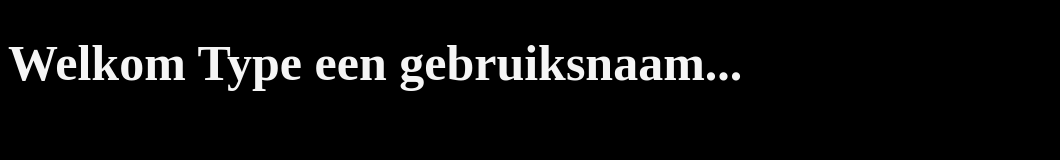
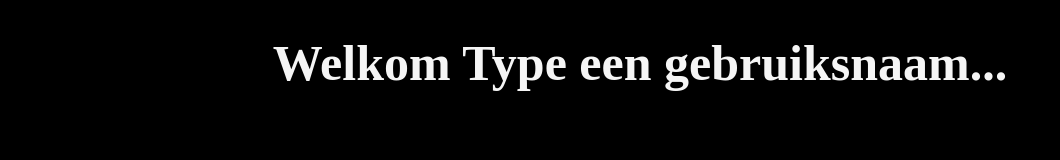
Before and after one commit to ayachi-code/rock-paper-scissors, a website: page public/index.html in a window 1280 px wide. Shown: the whole page, without its empty margins (0-1060 px from the left). Drawn offline with Linux system fonts and the light colour scheme.

Commit message:
class gemaakt die de h1 bevat

```diff
--- a/public/css/index.css
+++ b/public/css/index.css
@@ -6,3 +6,9 @@ body {
     color: whitesmoke;
     font-size: 50px;
 }
+
+.intro {
+    width: 100%;
+    height: 100%;
+    text-align: center;
+}
--- a/public/index.html
+++ b/public/index.html
@@ -9,7 +9,8 @@
 </head>
 <body>
 
+    <div class="intro">
     <h1 id="begroeting">Welkom Type een gebruiksnaam...</h1>
-
+        </div>
 </body>
 </html>
```
